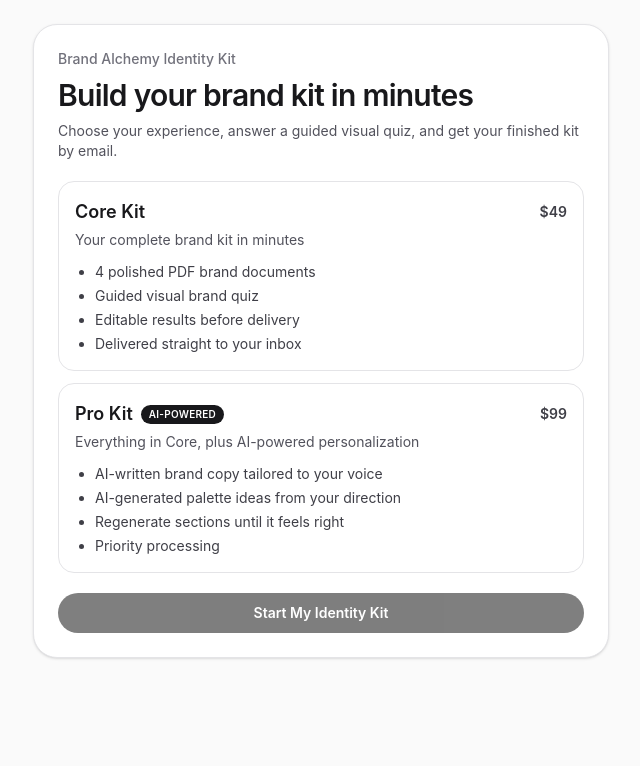
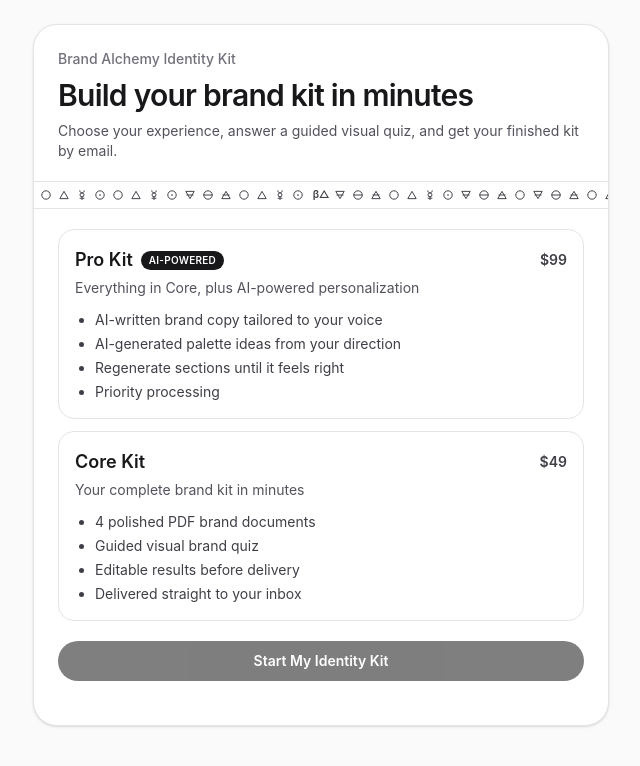
Before and after one commit to harleyfan91/brand-alchemy-identity-kit, a React (Vite) app in the folder apps/web/: page / in a window 1280 px wide. Shown: the top 766 px of the page, without its empty margins (319-959 px from the left). Built offline with nearby package versions, Linux system fonts and the light colour scheme.

Commit message:
Refine tier and step symbol band treatment.
Added a reusable full-bleed alchemy symbol strip with SVG glyphs, aligned strip behavior across landing and step screens, prioritized Pro tier ordering, and improved landing CTA visibility during scroll.

Made-with: Cursor

```diff
--- /dev/null
+++ b/apps/web/src/components/branding/AlchemySymbolStrip.tsx
@@ -0,0 +1,132 @@
+interface AlchemySymbolStripProps {
+  className?: string
+}
+
+type SymbolId = 'sun' | 'mercury' | 'fire' | 'circle' | 'air' | 'salt' | 'earth'
+
+const leftSequence: SymbolId[] = [
+  'sun',
+  'mercury',
+  'fire',
+  'circle',
+  'air',
+  'salt',
+  'earth',
+  'sun',
+  'mercury',
+  'fire',
+  'circle',
+]
+
+const rightSequence: SymbolId[] = [
+  'earth',
+  'salt',
+  'air',
+  'circle',
+  'fire',
+  'mercury',
+  'sun',
+  'earth',
+  'salt',
+  'air',
+  'circle',
+]
+
+function SymbolGlyph({ id }: { id: SymbolId }) {
+  if (id === 'sun') {
+    return (
+      <svg viewBox="0 0 100 100" className="h-full w-full" fill="none" aria-hidden="true">
+        <circle cx="50" cy="50" r="30" stroke="currentColor" strokeWidth="7" />
+        <circle cx="50" cy="50" r="6" fill="currentColor" />
+      </svg>
+    )
+  }
+
+  if (id === 'mercury') {
+    return (
+      <svg viewBox="0 0 100 100" className="h-full w-full" fill="none" aria-hidden="true">
+        <path d="M34 20 C34 40, 66 40, 66 20" stroke="currentColor" strokeWidth="7" strokeLinecap="round" />
+        <circle cx="50" cy="49" r="14" stroke="currentColor" strokeWidth="7" />
+        <line x1="50" y1="63" x2="50" y2="83" stroke="currentColor" strokeWidth="7" strokeLinecap="round" />
+        <line x1="36" y1="73" x2="64" y2="73" stroke="currentColor" strokeWidth="7" strokeLinecap="round" />
+      </svg>
+    )
+  }
+
+  if (id === 'fire') {
+    return (
+      <svg viewBox="0 0 100 100" className="h-full w-full" fill="none" aria-hidden="true">
+        <polygon points="50,24 80,76 20,76" stroke="currentColor" strokeWidth="7" strokeLinejoin="round" />
+      </svg>
+    )
+  }
+
+  if (id === 'air') {
+    return (
+      <svg viewBox="0 0 100 100" className="h-full w-full" fill="none" aria-hidden="true">
+        <polygon points="50,24 80,76 20,76" stroke="currentColor" strokeWidth="7" strokeLinejoin="round" />
+        <line x1="28" y1="50" x2="72" y2="50" stroke="currentColor" strokeWidth="7" strokeLinecap="round" />
+      </svg>
+    )
+  }
+
+  if (id === 'salt') {
+    return (
+      <svg viewBox="0 0 100 100" className="h-full w-full" fill="none" aria-hidden="true">
+        <circle cx="50" cy="50" r="30" stroke="currentColor" strokeWidth="7" />
+        <line x1="20" y1="50" x2="80" y2="50" stroke="currentColor" strokeWidth="7" strokeLinecap="round" />
+      </svg>
+    )
+  }
+
+  if (id === 'earth') {
+    return (
+      <svg viewBox="0 0 100 100" className="h-full w-full" fill="none" aria-hidden="true">
+        <polygon points="20,24 80,24 50,76" stroke="currentColor" strokeWidth="7" strokeLinejoin="round" />
+        <line x1="28" y1="50" x2="72" y2="50" stroke="currentColor" strokeWidth="7" strokeLinecap="round" />
+      </svg>
+    )
+  }
+
+  return (
+    <svg viewBox="0 0 100 100" className="h-full w-full" fill="none" aria-hidden="true">
+      <circle cx="50" cy="50" r="30" stroke="currentColor" strokeWidth="7" />
+    </svg>
+  )
+}
+
+export function AlchemySymbolStrip({ className = '' }: AlchemySymbolStripProps) {
+  const leftSide = [...leftSequence, ...leftSequence].reverse()
+  const rightSide = [...rightSequence, ...rightSequence]
+
+  return (
+    <div className={`relative h-7 ${className}`} aria-hidden="true">
+      <div className="absolute left-1/2 top-0 w-screen -translate-x-1/2 border-t border-zinc-200" />
+      <div className="absolute left-1/2 bottom-0 w-screen -translate-x-1/2 border-b border-zinc-200" />
+
+      <div className="absolute left-1/2 top-1/2 w-screen -translate-x-1/2 -translate-y-1/2 overflow-hidden">
+        <div className="flex items-center justify-center whitespace-nowrap text-zinc-700">
+          {leftSide.map((symbol, index) => (
+            <span
+              key={`left-${symbol}-${index}`}
+              className="mr-1 inline-flex h-3.5 w-3.5 shrink-0 items-center justify-center align-middle"
+            >
+              <SymbolGlyph id={symbol} />
+            </span>
+          ))}
+          <span className="mx-1 inline-flex h-3.5 shrink-0 items-center justify-center align-middle text-[10.5px] font-semibold tracking-tight">
+            β△
+          </span>
+          {rightSide.map((symbol, index) => (
+            <span
+              key={`right-${symbol}-${index}`}
+              className="mr-1 inline-flex h-3.5 w-3.5 shrink-0 items-center justify-center align-middle"
+            >
+              <SymbolGlyph id={symbol} />
+            </span>
+          ))}
+        </div>
+      </div>
+    </div>
+  )
+}
--- a/apps/web/src/components/flow/StepShell.tsx
+++ b/apps/web/src/components/flow/StepShell.tsx
@@ -1,6 +1,7 @@
 import type { PropsWithChildren } from 'react'
 
 import { AlchemyMark } from '../branding/AlchemyMark'
+import { AlchemySymbolStrip } from '../branding/AlchemySymbolStrip'
 import { Button } from '../ui/Button'
 import { ProgressBar } from './ProgressBar'
 
@@ -26,8 +27,8 @@ export function StepShell({
 }: PropsWithChildren<StepShellProps>) {
   return (
     <main className="min-h-screen bg-zinc-50 px-4 py-6 sm:px-6">
-      <section className="mx-auto w-full max-w-xl rounded-3xl border border-zinc-200 bg-white p-6 shadow-sm">
-        <header className="space-y-5 border-b border-zinc-200 pb-5">
+      <section className="mx-auto w-full max-w-xl overflow-hidden rounded-3xl border border-zinc-200 bg-white p-6 shadow-sm">
+        <header className="space-y-5 pb-5">
           <AlchemyMark />
           <ProgressBar current={stepNumber} total={totalSteps} />
           <div>
@@ -36,6 +37,8 @@ export function StepShell({
             <p className="mt-1 text-xs text-zinc-500">Quick picks now, polished kit in your inbox later.</p>
           </div>
         </header>
+
+        <AlchemySymbolStrip />
 
         <div className="space-y-4 py-6">{children}</div>
 
--- a/apps/web/src/components/flow/TierSelector.tsx
+++ b/apps/web/src/components/flow/TierSelector.tsx
@@ -1,4 +1,7 @@
+import { useEffect, useState } from 'react'
+
 import type { Tier, TierConfig } from '../../types'
+import { AlchemySymbolStrip } from '../branding/AlchemySymbolStrip'
 import { Button } from '../ui/Button'
 
 interface TierSelectorProps {
@@ -9,9 +12,23 @@ interface TierSelectorProps {
 }
 
 export function TierSelector({ tiers, selectedTier, onSelect, onContinue }: TierSelectorProps) {
+  const [compactCta, setCompactCta] = useState(false)
+
+  useEffect(() => {
+    const onScroll = () => {
+      const top = window.scrollY <= 24
+      const nearBottom = window.scrollY + window.innerHeight >= document.documentElement.scrollHeight - 40
+      setCompactCta(!top && !nearBottom)
+    }
+
+    onScroll()
+    window.addEventListener('scroll', onScroll, { passive: true })
+    return () => window.removeEventListener('scroll', onScroll)
+  }, [])
+
   return (
-    <section className="mx-auto w-full max-w-xl space-y-5 rounded-3xl border border-zinc-200 bg-white p-6 shadow-sm">
-      <header>
+    <section className="relative mx-auto w-full max-w-xl space-y-5 overflow-hidden rounded-3xl border border-zinc-200 bg-white p-6 shadow-sm">
+      <header className="relative z-10">
         <p className="text-sm font-medium text-zinc-500">Brand Alchemy Identity Kit</p>
         <h1 className="mt-2 text-3xl font-semibold tracking-tight text-zinc-900">
           Build your brand kit in minutes
@@ -21,7 +38,9 @@ export function TierSelector({ tiers, selectedTier, onSelect, onContinue }: Tier
         </p>
       </header>
 
-      <div className="space-y-3">
+      <AlchemySymbolStrip />
+
+      <div className="relative z-10 space-y-3">
         {tiers.map((tier) => {
           const active = selectedTier === tier.id
           return (
@@ -57,9 +76,23 @@ export function TierSelector({ tiers, selectedTier, onSelect, onContinue }: Tier
         })}
       </div>
 
-      <Button fullWidth onClick={onContinue} disabled={!selectedTier}>
-        Start My Identity Kit
-      </Button>
+      {!compactCta ? (
+        <div className="relative z-10">
+          <Button fullWidth onClick={onContinue} disabled={!selectedTier}>
+            Start My Identity Kit
+          </Button>
+        </div>
+      ) : null}
+
+      <div
+        className={`fixed bottom-4 right-4 z-30 transition-all duration-200 ${
+          compactCta ? 'translate-y-0 opacity-100' : 'pointer-events-none translate-y-2 opacity-0'
+        }`}
+      >
+        <Button onClick={onContinue} disabled={!selectedTier} className="px-3 py-1.5 text-xs">
+          Continue
+        </Button>
+      </div>
     </section>
   )
 }
--- a/apps/web/src/data/tiers.ts
+++ b/apps/web/src/data/tiers.ts
@@ -1,6 +1,18 @@
 import type { TierConfig } from '../types'
 
 export const tierOptions: TierConfig[] = [
+  {
+    id: 'pro',
+    name: 'Pro Kit',
+    priceLabel: '$99',
+    description: 'Everything in Core, plus AI-powered personalization',
+    bullets: [
+      'AI-written brand copy tailored to your voice',
+      'AI-generated palette ideas from your direction',
+      'Regenerate sections until it feels right',
+      'Priority processing',
+    ],
+  },
   {
     id: 'core',
     name: 'Core Kit',
@@ -13,16 +25,4 @@ export const tierOptions: TierConfig[] = [
       'Delivered straight to your inbox',
     ],
   },
-  {
-    id: 'pro',
-    name: 'Pro Kit',
-    priceLabel: '$99',
-    description: 'Everything in Core, plus AI-powered personalization',
-    bullets: [
-      'AI-written brand copy tailored to your voice',
-      'AI-generated palette ideas from your direction',
-      'Regenerate sections until it feels right',
-      'Priority processing',
-    ],
-  },
 ]
```
